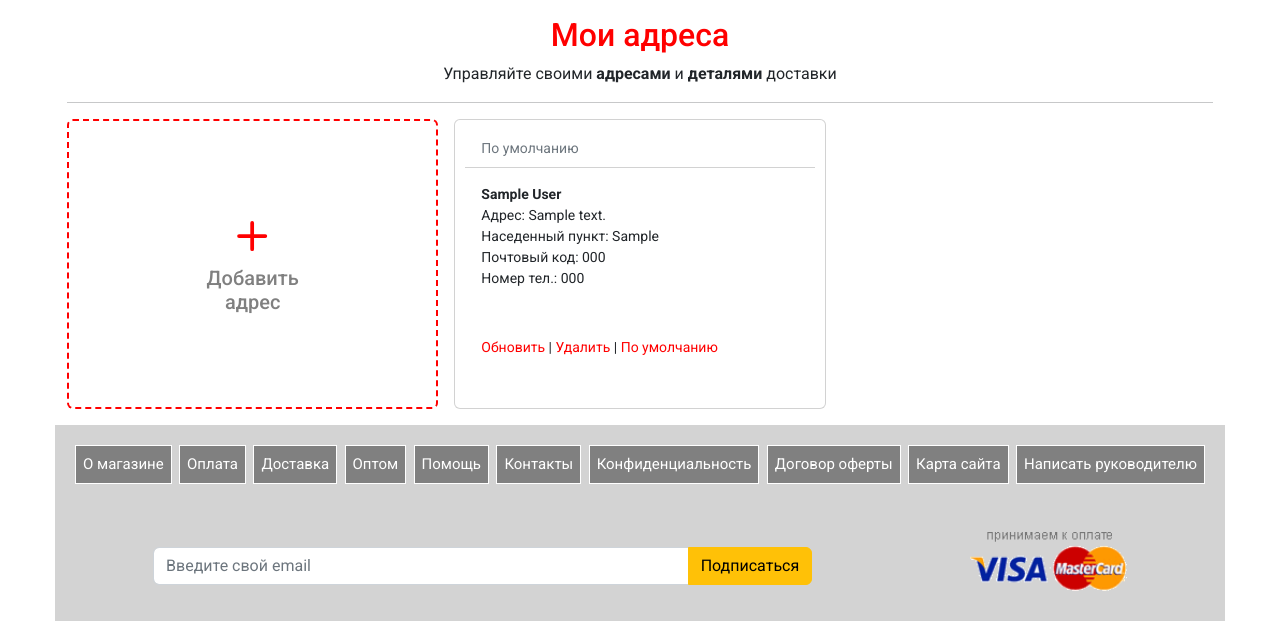
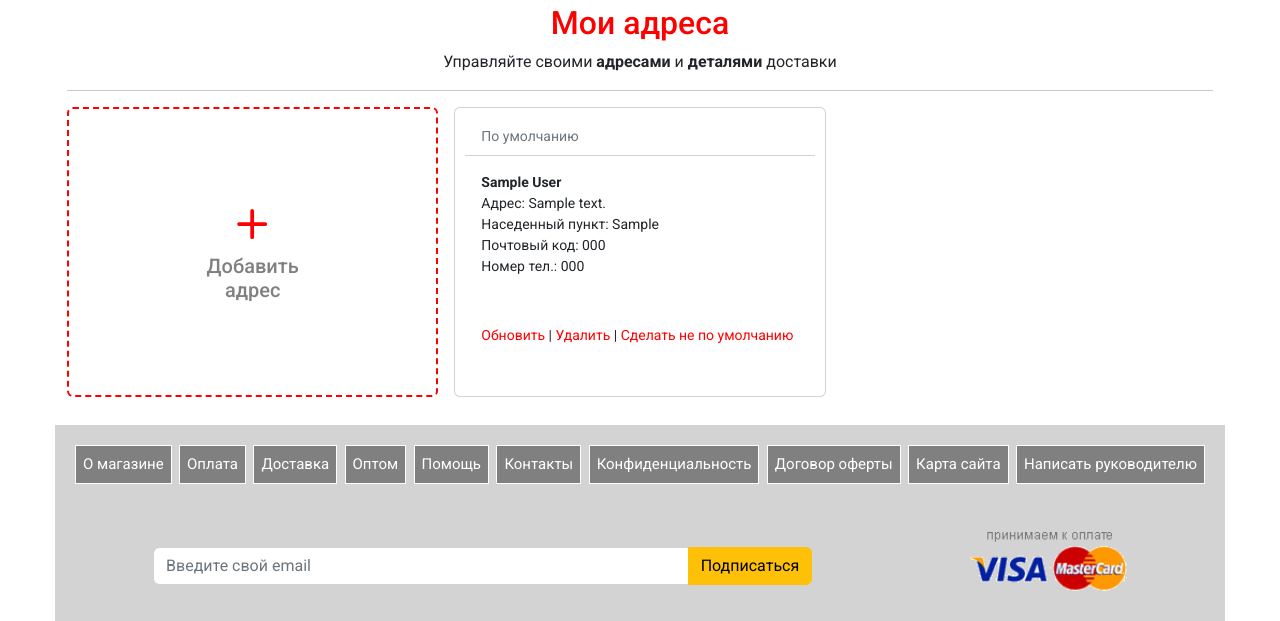
Before and after one commit to v-makarovskyi/book_store_django, a Django app: page /account/addresses/ in a window 1280 px wide. Shown: the part 179-800 px from the top of the page. Run offline with Django 4.2, Linux system fonts and the light colour scheme; a user stored in the database is signed in; tables that the repository leaves empty hold one stand-in row (values such as "Sample post"); some libraries are stand-ins or nearby versions.

Commit message:
add urls for delete & set_default address

```diff
--- a/templates/account/dashboard/addresses.html
+++ b/templates/account/dashboard/addresses.html
@@ -11,7 +11,7 @@
       </div>
       <hr />
       <div class="container px-0">
-        <div class="row row-cols-1 row-cols-sm-2 row-cols-md-3 g-3">
+        <div class="row row-cols-1 row-cols-sm-2 row-cols-md-3 g-3 mb-4">
           <div class="col">
             <a
               href="{% url 'account:add_address' %}"
@@ -53,9 +53,15 @@
                         <div class="pt-5">
                             <a href="{% url 'account:edit_address' address.id %}" class="text-decoration-none" style="color: red;">Обновить</a>
                             |
-                            <a href="#" class="text-decoration-none" style="color: red;">Удалить</a>
+                            <a href="{% url 'account:delete_address' address.id %}" class="text-decoration-none" style="color: red;">Удалить</a>
                             |
-                            <a href="#" class="text-decoration-none" style="color: red;">По умолчанию</a>
+                            <a href="{% url 'account:default_address' address.id %}" class="text-decoration-none" style="color: red;">
+                              {% if address.default %}
+                                Сделать не по умолчанию
+                              {% else %}
+                                 По умолчанию
+                              {% endif %}
+                            </a>
                         </div>
                     </div>
                 </div>
```
